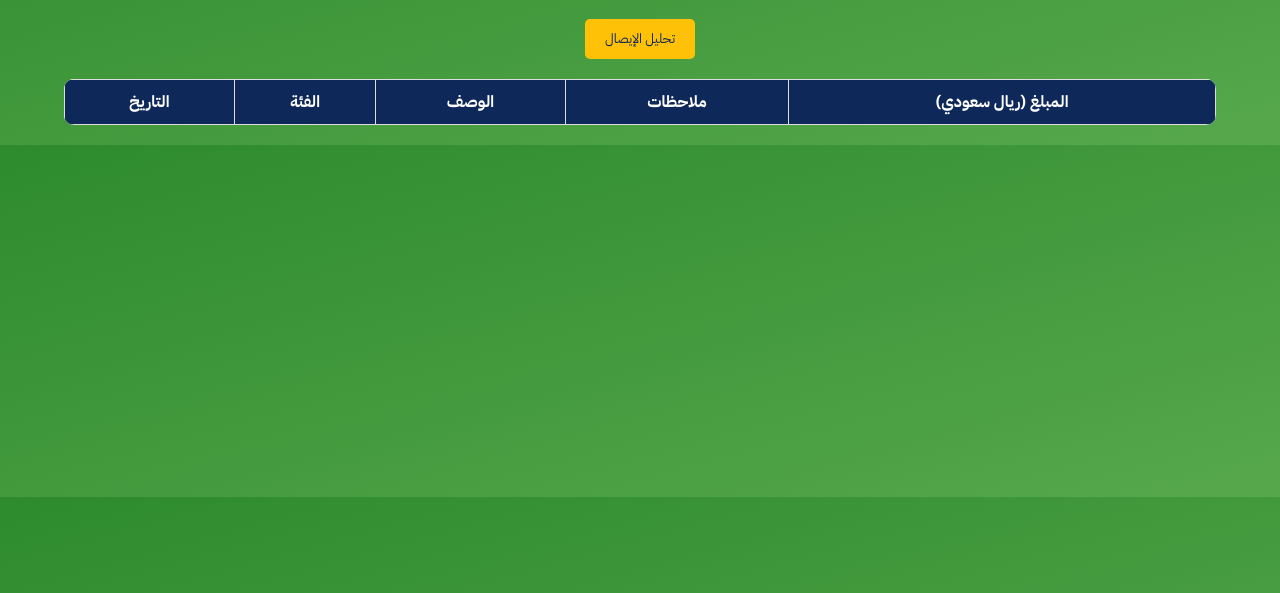
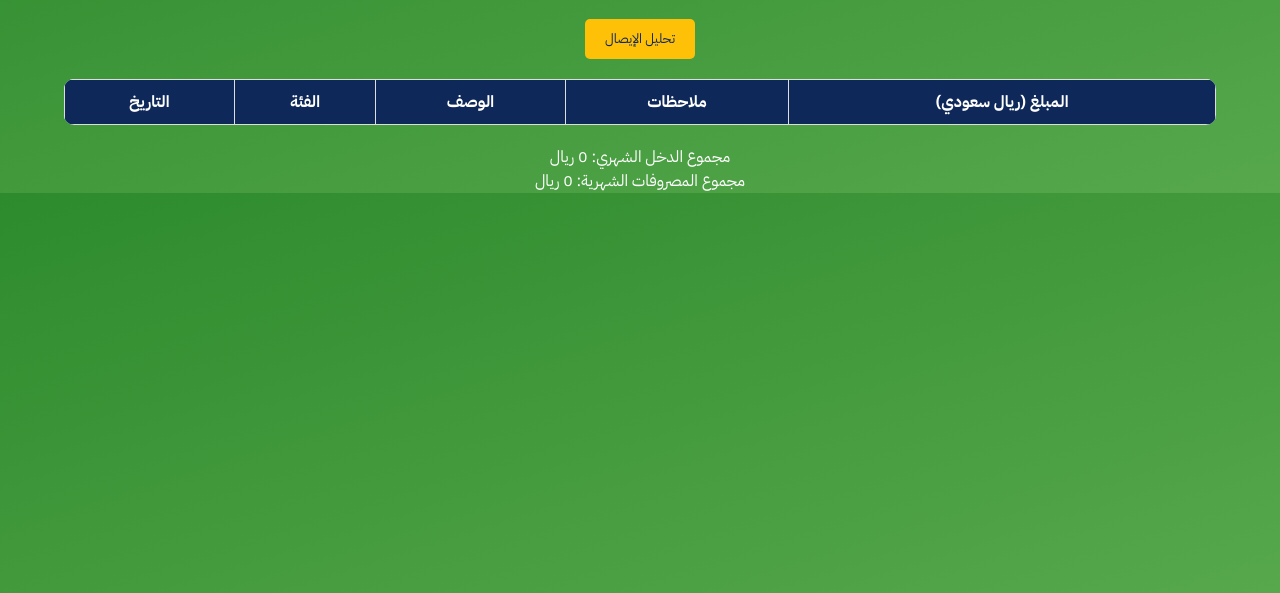
Before and after one commit to aimn202/Personal-Accountant, a plain HTML site: page home.html in a window 1280 px wide. Shown: the part 207-800 px from the top of the page. Drawn offline with Linux system fonts and the light colour scheme.

Commit message:
Update home.html

```diff
--- a/home.html
+++ b/home.html
@@ -10,14 +10,15 @@
 <body>
     <header>
         <h1>برنامج المحاسب الشخصي</h1>
+        <h2>إدخال بيانات المحاسبة</h2>
     </header>
 
-    <!-- مربع نص الإدخال وزر التحليل -->
+    <!-- مربع نص إدخال الإيصال وزر التحليل -->
     <div class="input-page">
-        <h2>إدخال بيانات المحاسبة</h2>
         <div class="input-box">
             <textarea id="receipt" placeholder="أدخل نص الإيصال هنا"></textarea>
             <button class="primary-btn" onclick="analyzeReceipt()">تحليل الإيصال</button>
+        </div>
     </div>
 
     <!-- جدول عرض البيانات -->
@@ -33,9 +34,14 @@
                 </tr>
             </thead>
             <tbody id="data-rows">
-                    <!-- البيانات المُحللة ستظهر هنا -->
+                <!-- الصفوف المحللة ستُضاف هنا -->
             </tbody>
         </table>
+
+        <!-- عرض مجاميع الدخل والمصروف -->
+        <div id="totals" class="totals-section">
+            <p>مجموع الدخل الشهري: 0 ريال</p>
+            <p>مجموع المصروفات الشهرية: 0 ريال</p>
         </div>
     </div>
 
```
Lines whose indentation alone changed are shown as unchanged.
